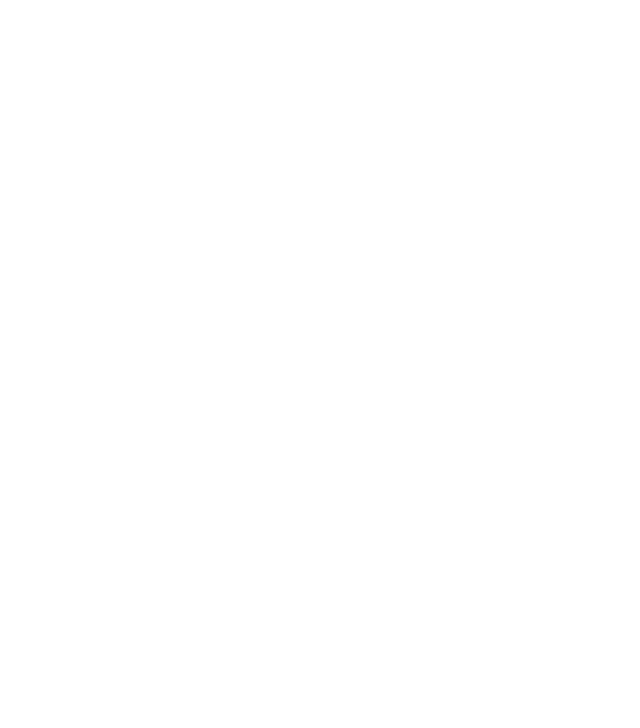
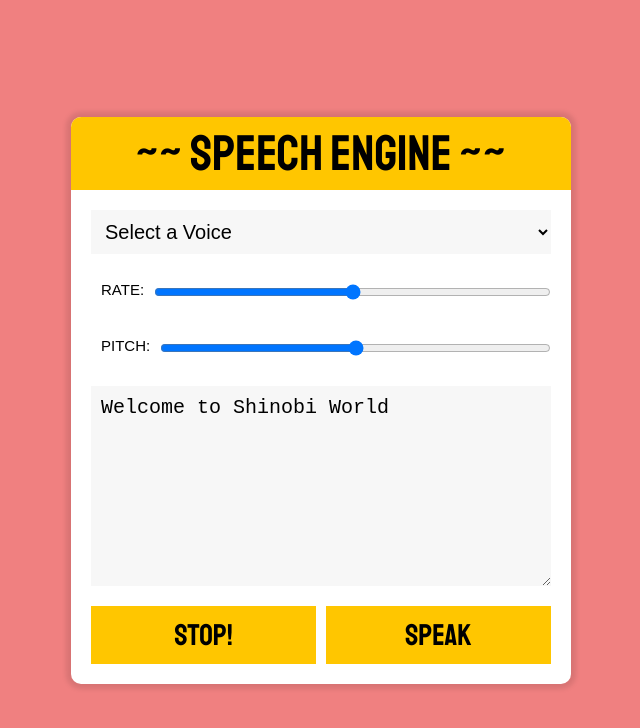
Before and after one commit to VinayakRB/Vanilla-JS-Projects, a plain HTML site: page Text-to-Speech/index.html in a window 1280 px wide. Shown: the whole page, without its empty margins (319-959 px from the left). Drawn offline with Linux system fonts and the light colour scheme.

Commit message:
completed script

```diff
--- a/Text-to-Speech/app.js
+++ b/Text-to-Speech/app.js
@@ -0,0 +1,45 @@
+//initialize DOM elements and variables
+const voicesDropdown = document.querySelector('#voices');
+const options = document.querySelectorAll('[type="range"], [name="text"]');
+const stopBtn = document.querySelector('#stop');
+const startBtn = document.querySelector('#speak');
+let voices = [];
+
+//speechsynthesis object
+const speech = new SpeechSynthesisUtterance();
+speech.text = document.querySelector('[name="text"]').value;
+
+//functions
+function stackVoices() {
+  voices = this.getVoices();
+  voicesDropdown.innerHTML = voices
+    .map(voice => {
+      return `
+        <option value="${voice.name}">
+          ${voice.name} ${voice.lang}
+        </option>`
+  })
+  .join('');
+}
+
+function updateVoice() {
+  speech.voice = voices.find(voice => voice.name === this.value);
+  toggleSpeak();
+}
+
+function toggleSpeak(flag = true) {
+  speechSynthesis.cancel();
+  flag && speechSynthesis.speak(speech);
+}
+
+function updateOptions() {
+  speech[this.name] = this.value;
+  toggleSpeak();
+}
+
+//event listeners
+speechSynthesis.addEventListener('voiceschanged', stackVoices);
+voicesDropdown.addEventListener('change', updateVoice);
+options.forEach(option => {option.addEventListener('change', updateOptions)});
+stopBtn.addEventListener('click', toggleSpeak.bind(null, false));
+startBtn.addEventListener('click', toggleSpeak.bind(null, true));
--- a/Text-to-Speech/index.html
+++ b/Text-to-Speech/index.html
@@ -7,6 +7,29 @@
   <title>Text-to-Speech Output</title>
 </head>
 <body>
+  <div class="speech-engine">
+
+    <h1>~~ Speech Engine ~~</h1>
+
+    <select name="voice" id="voices">
+      <option value="">Select a Voice</option>
+    </select>
+
+    <div class="flex-wrapper">
+      <label for="rate">RATE:</label>
+      <input name="rate" type="range" min="0" max="2" value="1" step="0.1">
+    </div>
+
+    <div class="flex-wrapper">
+      <label for="pitch">PITCH:</label>
+      <input name="pitch" type="range" min="0" max="2" step="0.1">
+    </div>
+
+    <textarea name="text">Welcome to Shinobi World</textarea>
+    <button id="stop">Stop!</button>
+    <button id="speak">Speak</button>
+
+  </div>
 
   <script src="app.js"></script>
 </body>
--- a/Text-to-Speech/style.css
+++ b/Text-to-Speech/style.css
@@ -0,0 +1,99 @@
+@import url('https://fonts.googleapis.com/css2?family=Bangers&display=swap');
+@import url('https://fonts.googleapis.com/css2?family=Staatliches&display=swap');
+html {
+  font-size: 10px;
+  box-sizing: border-box;
+}
+
+*, *:before, *:after {
+  box-sizing: inherit;
+}
+
+body {
+  margin: 0;
+  padding: 0;
+  font-family: Arial, Helvetica, sans-serif;
+  background-color: lightcoral;
+  display: flex;
+  min-height: 100vh;
+  align-items: center;
+
+  background-size:100px 50px;
+}
+
+.speech-engine {
+  padding: 2rem;
+  width: 50rem;
+  margin: 0 auto;
+  border-radius: 1rem;
+  position: relative;
+  background: white;
+  overflow: hidden;
+  z-index: 1;
+  box-shadow: 0 0 5px 5px rgba(0,0,0,0.1);
+}
+
+h1 {
+  width: calc(100% + 4rem);
+  margin: -2rem 0 2rem -2rem;
+  padding: .5rem;
+  background: #ffc600;
+  text-align: center;
+  font-size: 5rem;
+  font-weight: 100;
+  font-family: 'Staatliches',sans-serif;
+}
+
+.flex-wrapper {
+  display: flex;
+  justify-content: space-between;
+  align-items: center;
+}
+
+.speech-engine label {
+  font-size: 15px;
+  padding: 10px;
+  margin-bottom: 5px;
+}
+
+.speech-engine input,
+.speech-engine button,
+.speech-engine select,
+.speech-engine textarea {
+  width: 100%;
+  display: block;
+  margin: 10px 0;
+  padding: 10px;
+  border: 0;
+  font-size: 2rem;
+  background: #F7F7F7;
+  outline: 0;
+}
+
+textarea {
+  height: 20rem;
+}
+
+/* input[type="select"] {
+
+} */
+
+.speech-engine button {
+  background: #ffc600;
+  border: 0;
+  width: 49%;
+  float: left;
+  font-family: 'Staatliches',sans-serif;
+  margin-bottom: 0;
+  font-size: 3rem;
+  cursor: pointer;
+  position: relative;
+}
+
+.speech-engine button:active {
+  top: 2px;
+}
+
+.speech-engine button:nth-of-type(1) {
+  margin-right: 2%;
+}
```
